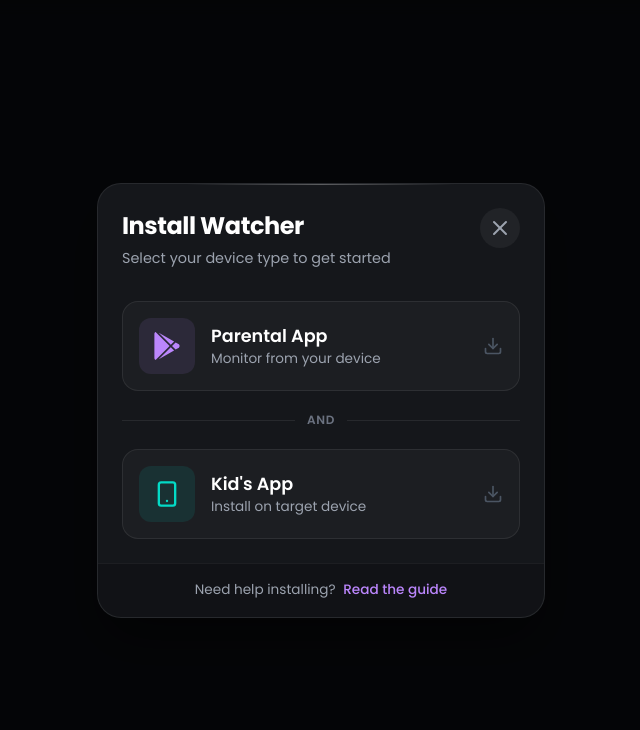
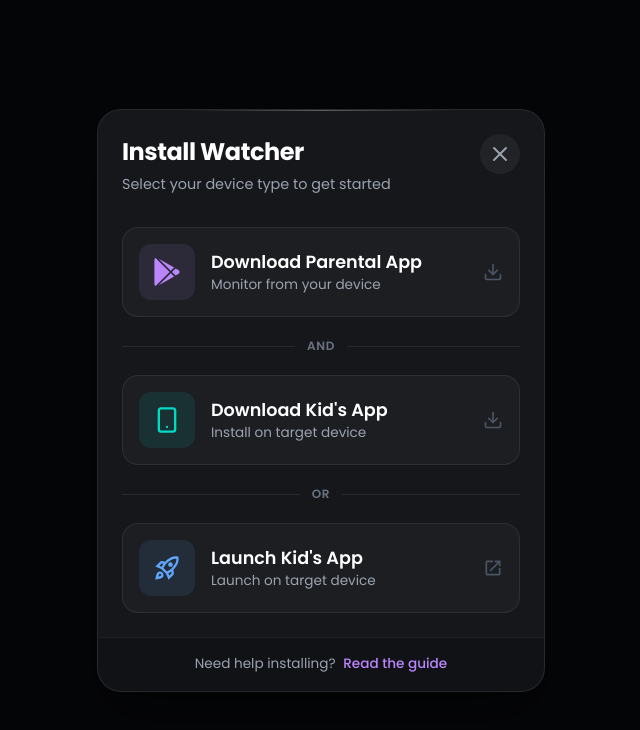
Before and after one commit to Ajithesh9/One-89, a React (Vite) app: page /kids in a window 1280 px wide. Shown: the top 730 px of the page, without its empty margins (319-959 px from the left). Built offline with nearby package versions, Linux system fonts and the light colour scheme.

Commit message:
launch kid's app

```diff
--- a/src/DownloadModal.css
+++ b/src/DownloadModal.css
@@ -18,7 +18,7 @@
 .download-modal {
   width: 100%;
   max-width: 28rem;
-  background-color: #15171B; /* Matching Feature/Pricing Cards */
+  background-color: #15171b; /* Matching Feature/Pricing Cards */
   border: 1px solid rgba(255, 255, 255, 0.08);
   border-radius: 1.5rem;
   box-shadow: 0 25px 50px -12px rgba(0, 0, 0, 0.5);
@@ -30,14 +30,19 @@
 
 /* Add a subtle top glow */
 .download-modal::before {
-  content: '';
+  content: "";
   position: absolute;
   top: 0;
   left: 50%;
   transform: translateX(-50%);
   width: 60%;
   height: 1px;
-  background: linear-gradient(90deg, transparent, rgba(255, 255, 255, 0.3), transparent);
+  background: linear-gradient(
+    90deg,
+    transparent,
+    rgba(255, 255, 255, 0.3),
+    transparent
+  );
 }
 
 /* --- HEADER --- */
@@ -57,19 +62,19 @@
 .download-modal-title {
   font-size: 1.5rem;
   font-weight: 700;
-  color: #FFFFFF;
+  color: #ffffff;
   letter-spacing: -0.02em;
 }
 
 .download-modal-subtitle {
   font-size: 0.9rem;
-  color: #9CA3AF;
+  color: #9ca3af;
 }
 
 .modal-close-button {
   background: rgba(255, 255, 255, 0.05);
   border: none;
-  color: #9CA3AF;
+  color: #9ca3af;
   padding: 0.5rem;
   border-radius: 50%;
   cursor: pointer;
@@ -81,7 +86,7 @@
 
 .modal-close-button:hover {
   background: rgba(255, 255, 255, 0.1);
-  color: #FFFFFF;
+  color: #ffffff;
   transform: rotate(90deg);
 }
 
@@ -125,6 +130,24 @@
   box-shadow: 0 8px 20px -5px rgba(3, 218, 198, 0.15);
 }
 
+/* Kids Card Specifics */
+.kids-card:hover {
+  border-color: rgba(3, 218, 198, 0.5); /* Teal Glow */
+  box-shadow: 0 8px 20px -5px rgba(3, 218, 198, 0.15);
+}
+
+/* Kids Card Specifics */
+.kids-launch-card:hover {
+  border-color: rgba(3, 218, 198, 0.5); /* Blue Glow */
+  box-shadow: 0 8px 20px -5px rgba(3, 218, 198, 0.15);
+}
+
+/* Kids Card Specifics */
+.kids-launch-card:hover {
+  border-color: rgb(96, 165, 250, 0.5); /* Blue Glow */
+  box-shadow: 0 8px 20px -5px rgb(96, 165, 250, 0.15);
+}
+
 /* Icons */
 .card-icon-wrapper {
   width: 3.5rem;
@@ -138,12 +161,17 @@
 
 .parent-icon {
   background-color: rgba(187, 134, 252, 0.1);
-  color: #BB86FC;
+  color: #bb86fc;
 }
 
 .kids-icon {
   background-color: rgba(3, 218, 198, 0.1);
-  color: #03DAC6;
+  color: #03dac6;
+}
+
+.kids-launch-icon {
+  background-color: rgb(96, 165, 250, 0.1);
+  color: #60a5fa;
 }
 
 /* Text */
@@ -156,22 +184,22 @@
 .card-title {
   font-size: 1.1rem;
   font-weight: 600;
-  color: #FFFFFF;
+  color: #ffffff;
 }
 
 .card-desc {
   font-size: 0.85rem;
-  color: #9CA3AF;
+  color: #9ca3af;
 }
 
 /* Action Arrow */
 .card-action-arrow {
-  color: #4B5563;
+  color: #4b5563;
   transition: all 0.3s ease;
 }
 
 .download-option-card:hover .card-action-arrow {
-  color: #FFFFFF;
+  color: #ffffff;
   transform: translateX(2px);
 }
 
@@ -185,7 +213,7 @@
 }
 
 .modal-divider::before {
-  content: '';
+  content: "";
   position: absolute;
   left: 0;
   right: 0;
@@ -196,11 +224,11 @@
 }
 
 .modal-divider span {
-  background-color: #15171B; /* Matches modal bg to hide line behind text */
+  background-color: #15171b; /* Matches modal bg to hide line behind text */
   padding: 0 0.75rem;
   font-size: 0.75rem;
   font-weight: 600;
-  color: #6B7280;
+  color: #6b7280;
   position: relative;
   z-index: 1;
   text-transform: uppercase;
@@ -217,12 +245,12 @@
 
 .download-modal-footer p {
   font-size: 0.85rem;
-  color: #9CA3AF;
+  color: #9ca3af;
   margin: 0;
 }
 
 .download-modal-footer a {
-  color: #BB86FC;
+  color: #bb86fc;
   font-weight: 500;
   margin-left: 0.25rem;
   text-decoration: none;
@@ -230,6 +258,6 @@
 }
 
 .download-modal-footer a:hover {
-  color: #D8B4FE;
+  color: #d8b4fe;
   text-decoration: underline;
 }
--- a/src/components/DownloadModal.jsx
+++ b/src/components/DownloadModal.jsx
@@ -1,11 +1,11 @@
 import { motion } from "framer-motion";
 import { FiX, FiDownload, FiSmartphone } from "react-icons/fi";
 import { FaGooglePlay } from "react-icons/fa";
+import { MdOutlineRocketLaunch, MdOutlineLaunch } from "react-icons/md";
 import "../DownloadModal.css";
 
 // Placeholder for the APK file (Uncomment import when file is available)
 // import kidsAppApk from '../assets/watcher-kids-installer.apk';
-const kidsAppApk = "#";
 
 const DownloadModal = ({ onClose }) => {
   const handleKidsDownload = () => {
@@ -14,7 +14,7 @@ const DownloadModal = ({ onClose }) => {
     window.location.href = fileUrl;
   };
 
-  const launchAPK = () => {
+  const launchKidsApp = () => {
     const fileUrl = "one89://www.kids.in/";
     window.location.href = fileUrl;
   };
@@ -62,7 +62,7 @@ const DownloadModal = ({ onClose }) => {
               <FaGooglePlay size={28} />
             </div>
             <div className="card-text-content">
-              <span className="card-title">Parental App</span>
+              <span className="card-title">Download Parental App</span>
               <span className="card-desc">Monitor from your device</span>
             </div>
             <div className="card-action-arrow">
@@ -84,11 +84,33 @@ const DownloadModal = ({ onClose }) => {
               <FiSmartphone size={28} />
             </div>
             <div className="card-text-content">
-              <span className="card-title">Kid's App</span>
+              <span className="card-title">Download Kid's App</span>
               <span className="card-desc">Install on target device</span>
             </div>
             <div className="card-action-arrow">
               <FiDownload size={20} />
+            </div>
+          </a>
+
+          {/* Divider with "AND" */}
+          <div className="modal-divider">
+            <span>OR</span>
+          </div>
+
+          {/* Option 2: Kids App */}
+          <a
+            onClick={launchKidsApp}
+            className="download-option-card kids-launch-card group"
+          >
+            <div className="card-icon-wrapper kids-launch-icon">
+              <MdOutlineRocketLaunch size={28} />
+            </div>
+            <div className="card-text-content">
+              <span className="card-title">Launch Kid's App</span>
+              <span className="card-desc">Launch on target device</span>
+            </div>
+            <div className="card-action-arrow">
+              <MdOutlineLaunch size={20} />
             </div>
           </a>
         </div>
```
